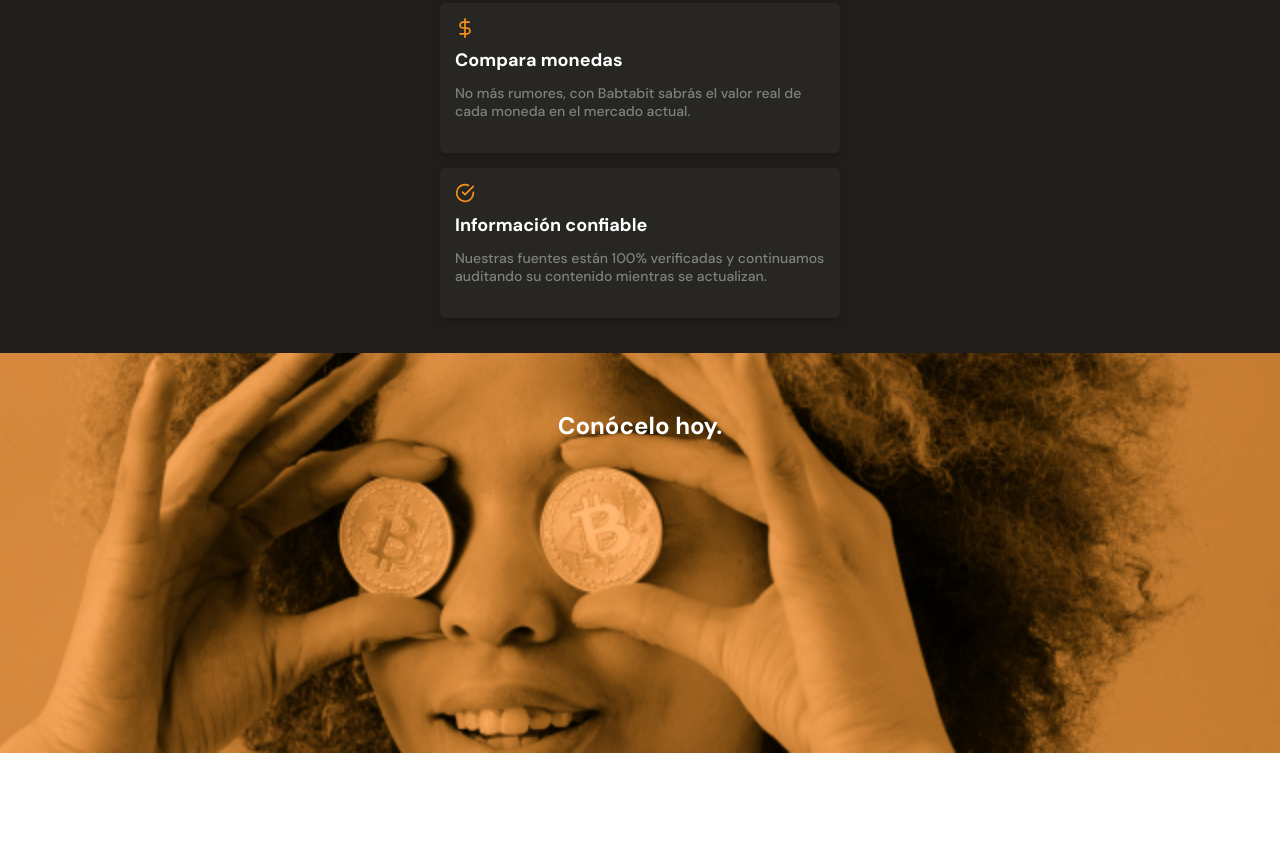
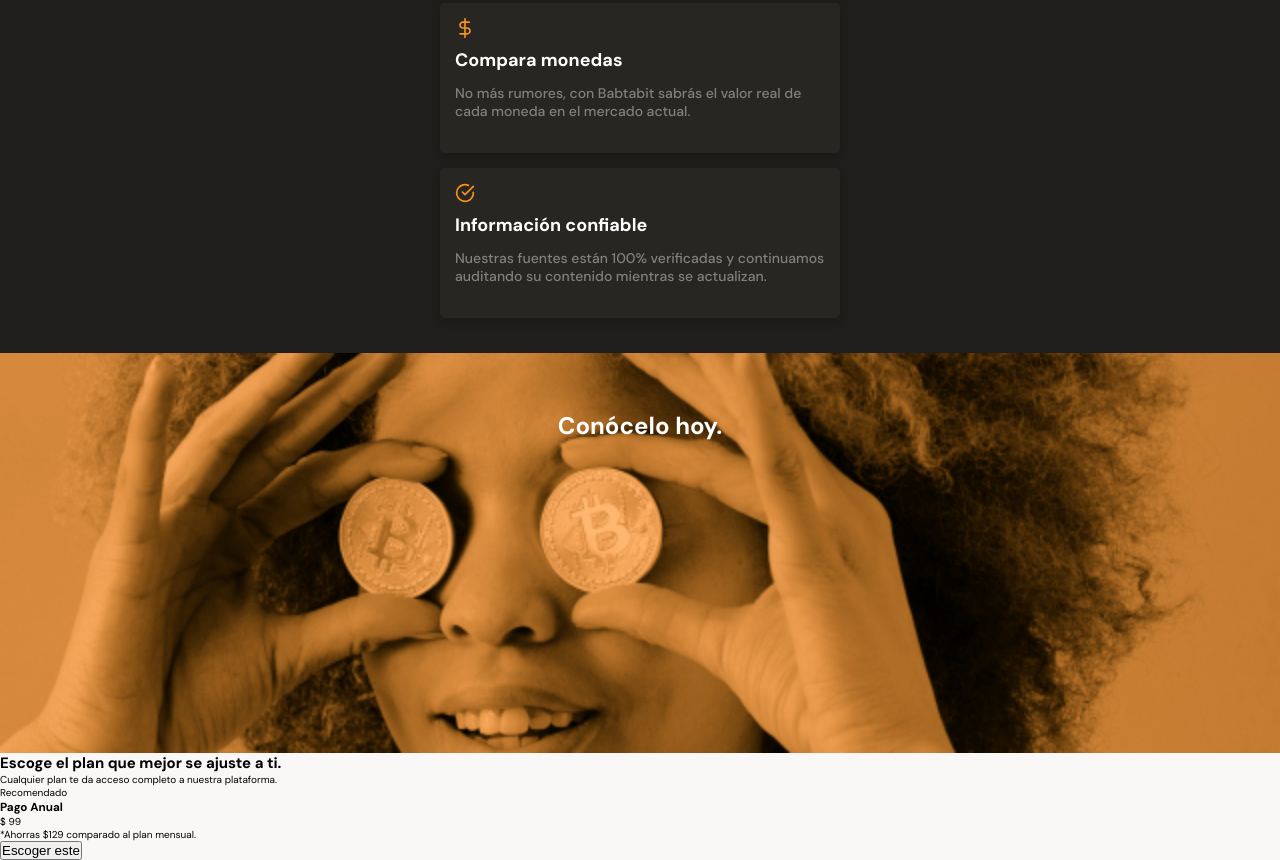
Before and after one commit to dfmartz/curso-mobile-first, a plain HTML site: page index.html in a window 1280 px wide. Shown: the part 1997-2857 px from the top of the page. Before the commit the page ends 2750 px from the top, so only its background shows below. Drawn offline with Linux system fonts and the light colour scheme.

Commit message:
Basic structure of plans section

```diff
--- a/index.html
+++ b/index.html
@@ -23,7 +23,7 @@
         <div class="header--title-container">
             <h1>La próxima revolución en el intercambio de criptomonedas.</h1>
             <p>Batatabit te ayuda a navegar entre los diferentes precios y tendencias.</p>
-            <a href="/" class="header--button">Conoce Nuestros Planes<span></span></a>
+            <a href="#plans" class="header--button">Conoce Nuestros Planes<span></span></a>
         </div>
     </header>
 
@@ -128,10 +128,28 @@
                 </article>
             </section>
         </section>
+        <!-- Bonus -->
         <section class="bitcoin-img-container">
             <h2>Conócelo hoy.</h2>
         </section>
-        <section></section>
+        <!-- Plans -->
+        <section id="plans" class="main-plans-container">
+            <div class="plans--title">
+                <h2>Escoge el plan que mejor se ajuste a ti.</h2>
+                <p>Cualquier plan te da acceso completo a nuestra plataforma.</p>
+            </div>
+            <section class="plans-container--slider">
+                <article class="plans-container--card">
+                    <p class="">Recomendado</p>
+                    <div class="">
+                        <h3 class="">Pago Anual</h3>
+                        <p class=""><span class="">$</span> 99</p>
+                        <p class="">*Ahorras $129 comparado al plan mensual.</p>
+                        <button class="">Escoger este<span class=""></span></button>
+                    </div>
+                </article>
+            </section>
+        </section>
     </main>
 
     <footer></footer>
```
